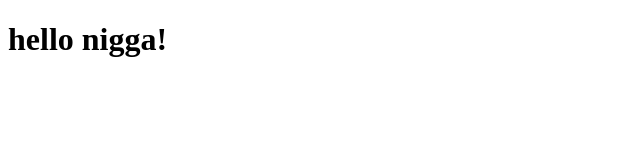
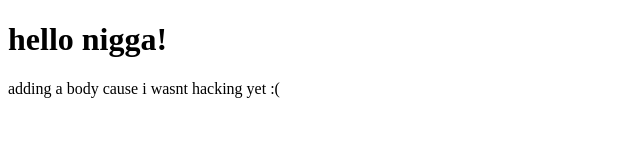
Before and after one commit to devspacemx/hacktoberfest-2019, a plain HTML site: page index.html in a window 1280 px wide. Shown: the whole page, without its empty margins (0-640 px from the left). Drawn offline with Linux system fonts and the light colour scheme.

Commit message:
Now we are hacking

```diff
--- a/index.html
+++ b/index.html
@@ -7,6 +7,11 @@
 <body>
 <div>
 <h1>hello nigga!</h1>
+<div>
+    <p>
+    adding a body cause i wasnt hacking yet :(
+    </p>
+</div>
 </div>
 </body>
 
```
